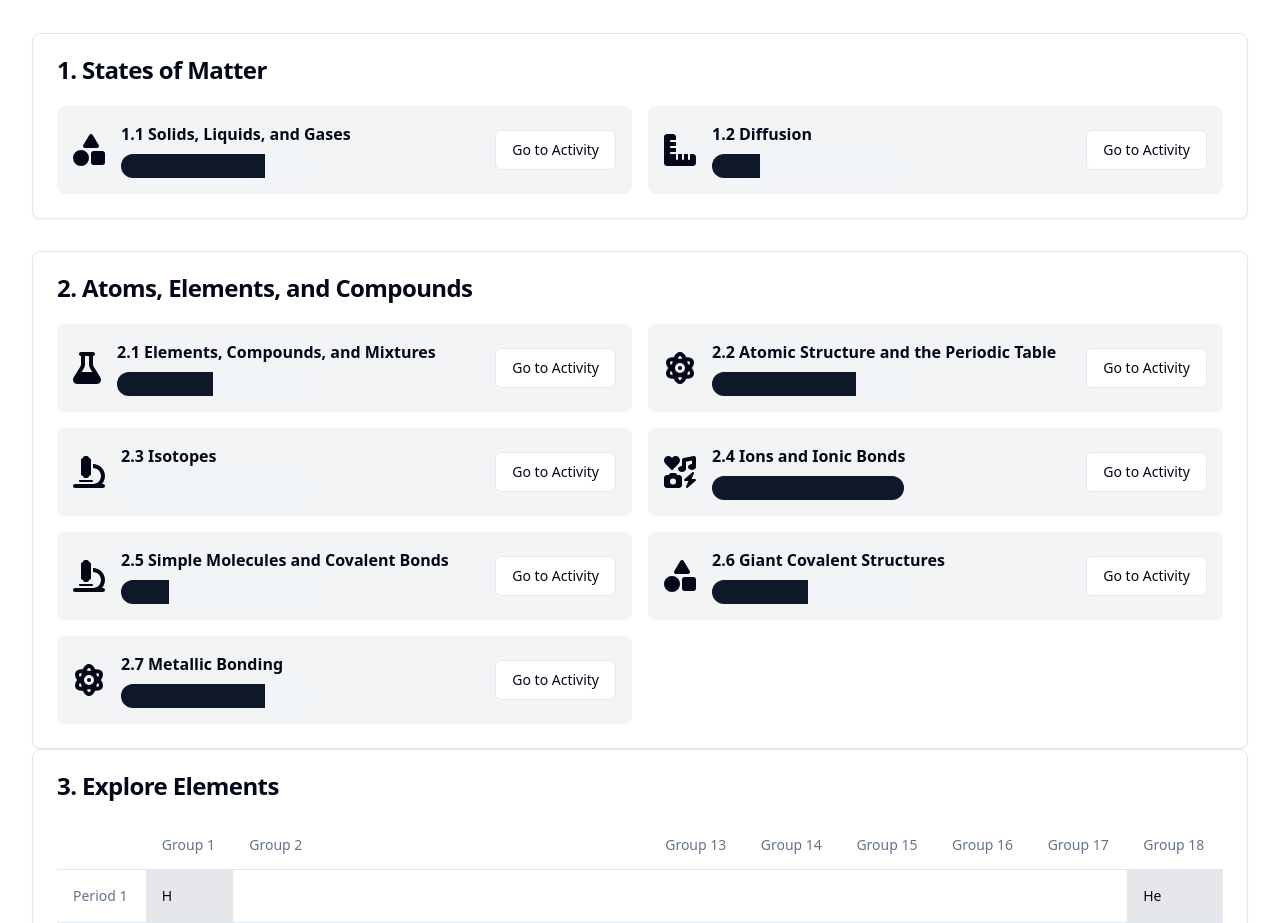
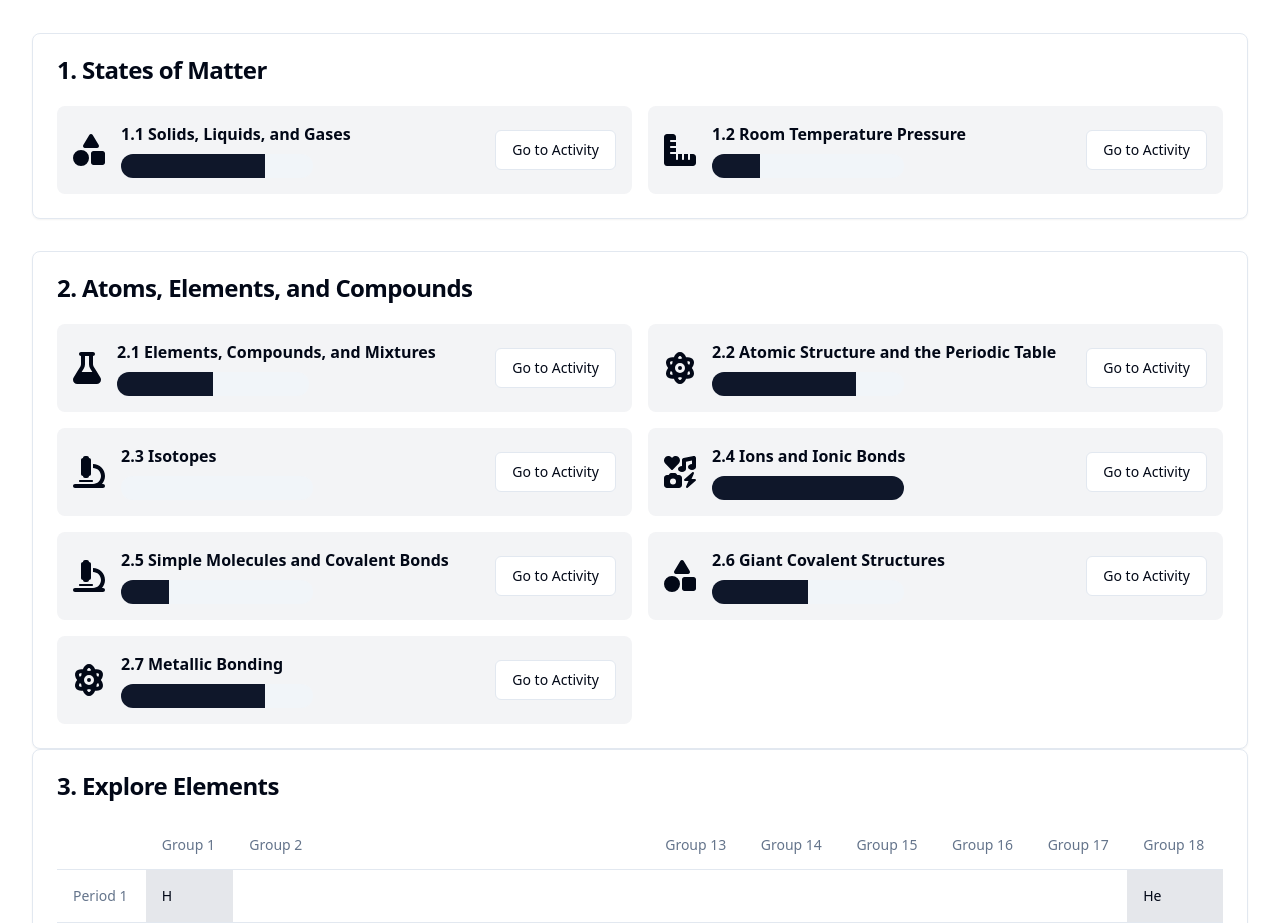
Before and after one commit to swu628/se701-project-React-AtomicIQ, a React (Vite) app in the folder Frontend/: page /wiki in a window 1280 px wide. Shown: the part 900-1823 px from the top of the page. Built offline with nearby package versions, Linux system fonts and the light colour scheme.

Commit message:
Feat: Change page access in wiki and url

```diff
--- a/Frontend/src/App.tsx
+++ b/Frontend/src/App.tsx
@@ -68,7 +68,7 @@ function App() {
           }
         />
         <Route
-          path="/state_activity"
+          path="/room-temperature-pressure"
           element={
             <>
               <Nav />
--- a/Frontend/src/Pages/Wiki.tsx
+++ b/Frontend/src/Pages/Wiki.tsx
@@ -75,20 +75,18 @@ export default function Wiki() {
                     </Progress>
                   </div>
                 </div>
-                <div onClick={(event) => event.preventDefault()}>
-                  <Button variant="outline" onClick={handleButtonClick}>
-                    Go to Activity
-                  </Button>
-                </div>
+                <Button variant="outline">Go to Activity</Button>
               </div>
             </Link>
 
-            <Link to="/diffusion">
+            <Link to="/room-temperature-pressure">
               <div className="flex items-center justify-between space-x-4 bg-gray-100 p-4 rounded-lg hover:bg-gray-200 transition-colors">
                 <div className="flex items-center space-x-4">
                   <FontAwesomeIcon icon={faRulerCombined} size="2x" />
                   <div>
-                    <span className="font-semibold">1.2 Diffusion</span>
+                    <span className="font-semibold">
+                      1.2 Room Temperature Pressure
+                    </span>
                     <Progress value={25} className="w-48 h-6 mt-2">
                       25%
                     </Progress>
```
